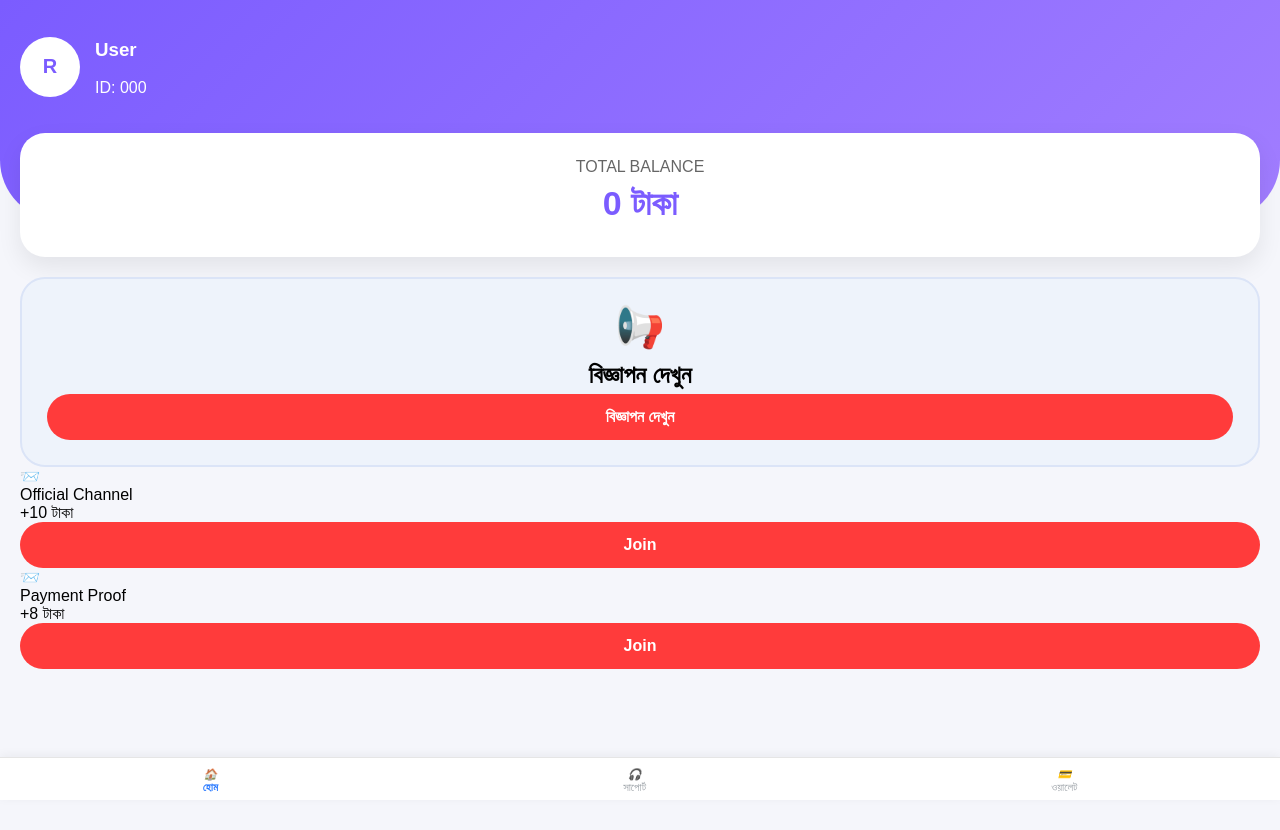
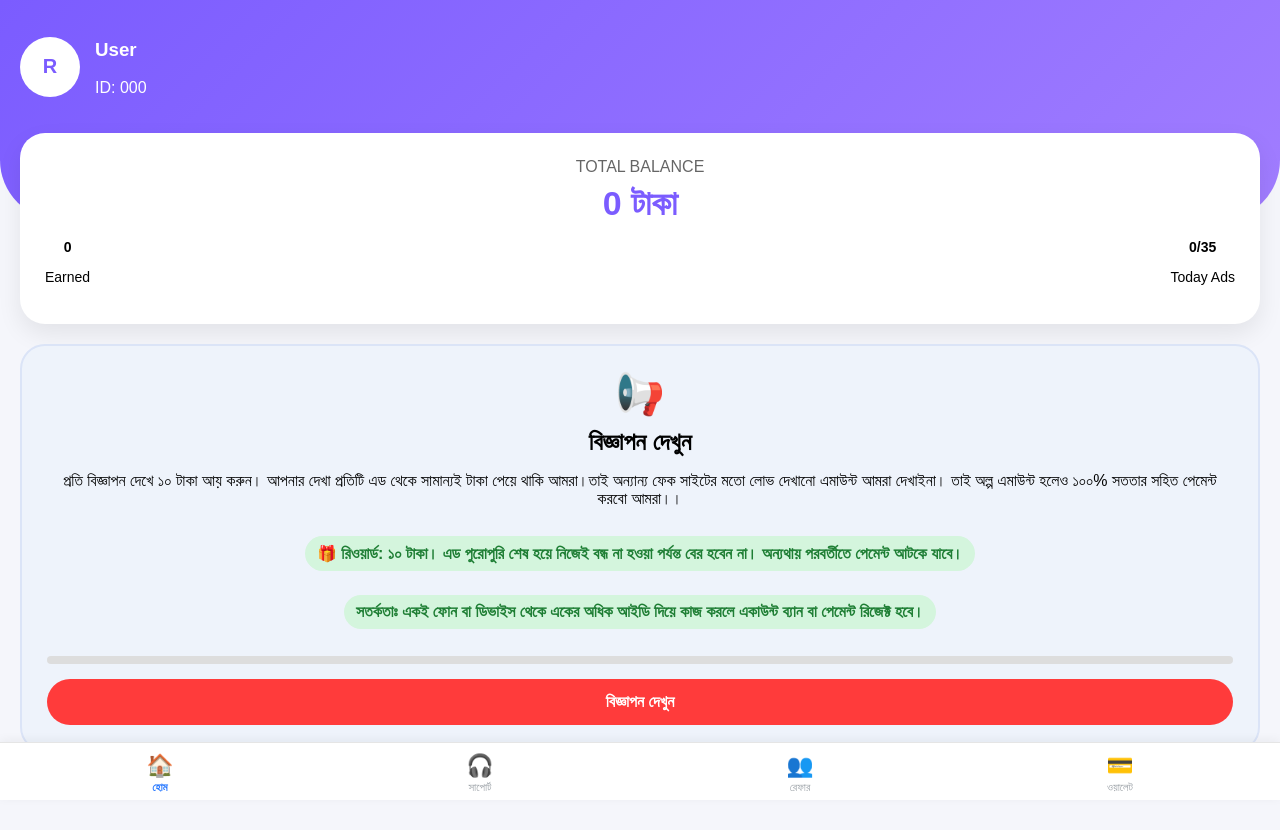
Before and after one commit to 444286/tg-earn-pro, a website: page public/index.html in a window 1280 px wide. Before the commit the page ends 800 px from the top, so only its background shows below. Drawn offline with Linux system fonts and the light colour scheme; a script that the page names is missing.

Commit message:
Update index.html

```diff
--- a/public/index.html
+++ b/public/index.html
@@ -28,46 +28,35 @@
 <div class="balance-card">
 <h4>TOTAL BALANCE</h4>
 <h1><span id="balance">0</span> টাকা</h1>
+
+<div class="balance-row">
+<div>
+<strong id="totalEarn">0</strong>
+<p>Earned</p>
+</div>
+<div>
+<strong id="todayAds">0/35</strong>
+<p>Today Ads</p>
+</div>
+</div>
 </div>
 
 <div class="big-ad-card">
 <div class="megaphone">📢</div>
 <h2>বিজ্ঞাপন দেখুন</h2>
-<button id="adBtn" onclick="watchAd()">বিজ্ঞাপন দেখুন</button>
+<p>প্রতি বিজ্ঞাপন দেখে ১০ টাকা আয় করুন। আপনার দেখা প্রতিটি এড থেকে সামান্যই টাকা পেয়ে থাকি আমরা।তাই অন্যান্য ফেক সাইটের মতো লোভ দেখানো এমাউন্ট আমরা দেখাইনা। তাই অল্প এমাউন্ট হলেও ১০০% সততার সহিত পেমেন্ট করবো আমরা।।</p>
+
+<div class="reward-badge">🎁 রিওয়ার্ড: ১০ টাকা। এড পুরোপুরি শেষ হয়ে নিজেই বন্ধ না হওয়া পর্যন্ত বের হবেন না। অন্যথায় পরবর্তীতে পেমেন্ট আটকে যাবে।</div>
+  <div class="reward-badge">সতর্কতাঃ একই ফোন বা ডিভাইস থেকে একের অধিক আইডি দিয়ে কাজ করলে একাউন্ট ব্যান বা পেমেন্ট রিজেক্ট হবে।</div>
+
+<div class="progress-bar">
+<div id="progressFill"></div>
 </div>
 
-<!-- ============= TG TASK LIST ============= -->
-<div class="task-list">
-
-<div class="task-card">
-<div class="task-left">
-<div class="icon telegram">📨</div>
-<div>
-<div class="task-title">Official Channel</div>
-<div class="task-reward">+10 টাকা</div>
-</div>
-</div>
-<button class="task-btn"
-onclick="handleTGTask(this,'zomato_app_official_channel',10)">
-Join
-</button>
+<button id="adBtn" onclick="watchAd()">বিজ্ঞাপন দেখুন</button>
+<div id="countdownText"></div>
 </div>
 
-<div class="task-card">
-<div class="task-left">
-<div class="icon telegram">📨</div>
-<div>
-<div class="task-title">Payment Proof</div>
-<div class="task-reward">+8 টাকা</div>
-</div>
-</div>
-<button class="task-btn"
-onclick="handleTGTask(this,'zomato_app_payment_proof',8)">
-Join
-</button>
-</div>
-
-</div>
 </div>
 
 <!-- ================= SUPPORT ================= -->
@@ -78,12 +67,46 @@ Join
 </div>
 </div>
 
+<!-- ================= REFERRAL ================= -->
+<div id="referral" class="page">
+<div class="card">
+<h3>Referral</h3>
+<input id="refLink" readonly>
+<button onclick="copyRef()">Copy</button>
+</div>
+</div>
+
 <!-- ================= WALLET ================= -->
 <div id="wallet" class="page">
+
+<!-- BALANCE CARD -->
 <div class="balance-card">
 <h4>TOTAL BALANCE</h4>
 <h1><span id="balanceWithdraw">0</span> টাকা</h1>
 </div>
+
+<!-- WITHDRAW CARD -->
+<div class="card">
+<h3>Withdraw</h3>
+
+<select id="method">
+<option>Bkash </option>
+<option>Nagad</option>
+  <option>Binance</option>
+</select>
+
+<input id="number" placeholder="Account Number">
+<input id="amount" placeholder="Amount">
+
+<button onclick="withdraw()">Request Withdraw</button>
+</div>
+
+<!-- HISTORY -->
+<div class="card">
+<h3>Withdraw History</h3>
+<div id="withdrawHistory"></div>
+</div>
+
 </div>
 
 </div>
@@ -91,21 +114,26 @@ Join
 <!-- ================= NAV ================= -->
 <div class="bottom-nav">
 <div class="nav active" onclick="showPage('home',this)">
-<i>🏠</i>
+<div class="icon">🏠</div>
 <span>হোম</span>
 </div>
 
 <div class="nav" onclick="showPage('support',this)">
-<i>🎧</i>
+<div class="icon">🎧</div>
 <span>সাপোর্ট</span>
 </div>
 
+<div class="nav" onclick="showPage('referral',this)">
+<div class="icon">👥</div>
+<span>রেফার</span>
+</div>
+
 <div class="nav" onclick="showPage('wallet',this)">
-<i>💳</i>
+<div class="icon">💳</div>
 <span>ওয়ালেট</span>
 </div>
 </div>
 
 <script src="script.js"></script>
 </body>
-</html>
+  </html>
```
